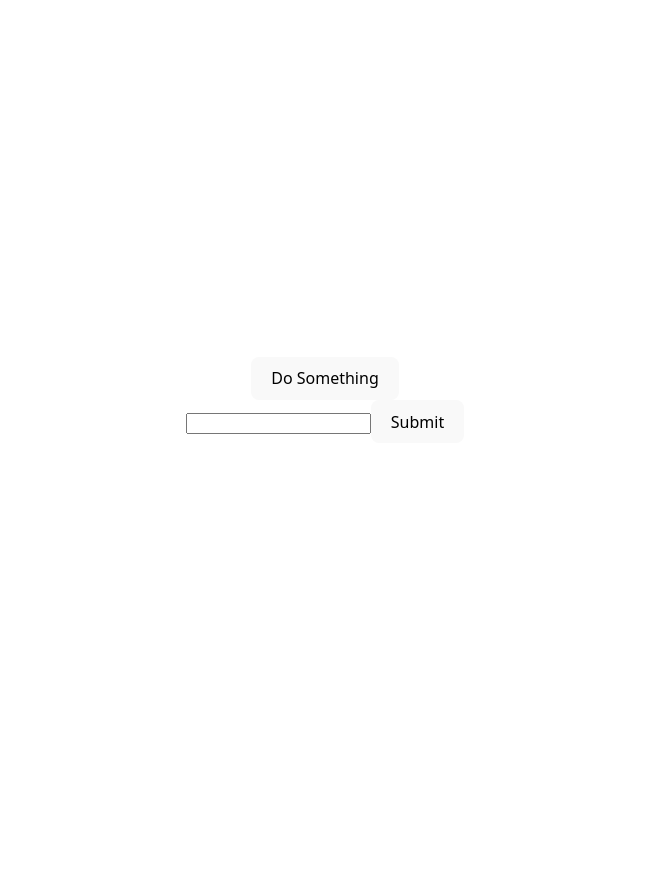
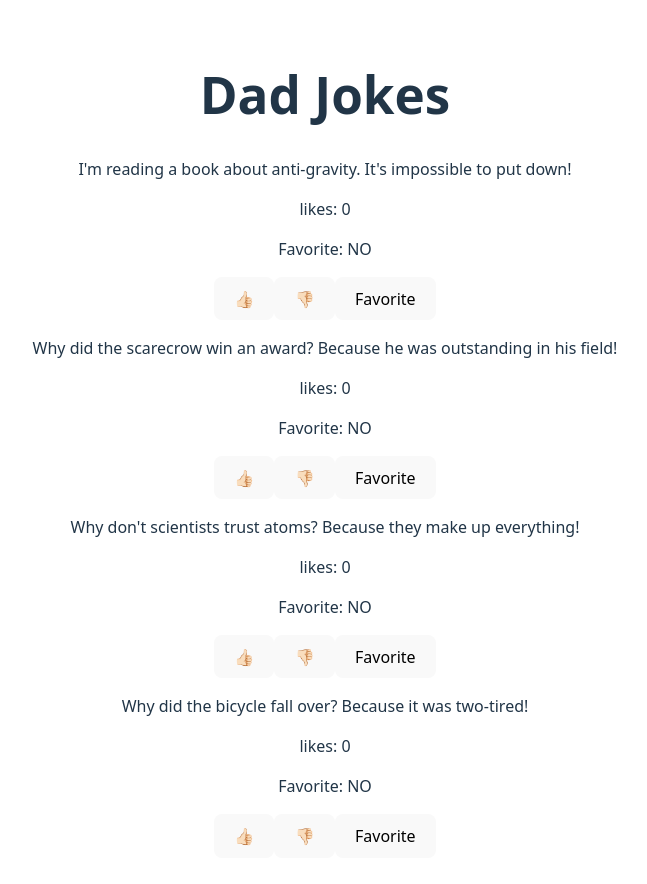
Before and after one commit to manikantareddy268/Sam-react, a React (Vite) app: page / in a window 1280 px wide. Shown: the top 884 px of the page, without its empty margins (315-962 px from the left). Before the commit the page ends 800 px from the top, so only its background shows below. Built offline with nearby package versions, Linux system fonts and the light colour scheme.

Commit message:
using useState

```diff
--- a/src/App.jsx
+++ b/src/App.jsx
@@ -7,23 +7,27 @@ function App() {
   const jokes =[
     {
       id: 1,
-      joke: "I'm reading a book about anti-gravity. It's impossible to put down!",
-      rating: 1
+      // joke:
+      text: "I'm reading a book about anti-gravity. It's impossible to put down!",
+      // rating: 1
     },
     {
       id: 2,
-      joke: "Why did the scarecrow win an award? Because he was outstanding in his field!",
-      rating: 4
+      // joke:
+      text: "Why did the scarecrow win an award? Because he was outstanding in his field!",
+      // rating: 4
     },
     {
       id: 3,
-      joke: "Why don't scientists trust atoms? Because they make up everything!",
-      rating: 5
+      // joke:
+      text: "Why don't scientists trust atoms? Because they make up everything!",
+      // rating: 5
     },
     {
       id: 4,
-      joke: "Why did the bicycle fall over? Because it was two-tired!",
-      rating: 4
+      // joke:
+      text: "Why did the bicycle fall over? Because it was two-tired!",
+      // rating: 4
     }
   ]
 
@@ -37,9 +41,9 @@ function App() {
 
   return (
       <div className="App">
-        {/* <h1>Dad Jokes</h1>
+        <h1>Dad Jokes</h1>
 
-        {jokes.map(joke => (
+        {/* {jokes.map(joke => (
           <Joke key={joke.id} joke={joke.joke} rating={joke.rating} />
         ))}
 
@@ -48,9 +52,13 @@ function App() {
           <Joke key={joke.id} joke={joke.joke} rating={joke.rating} />
         ))} */}
 
-        <button onClick={handleClick}>Do Something</button>
+        {jokes.map(joke => (
+          <Joke key={joke.id} id={joke.id} text={joke.text} />
+        ))}
 
-        <Form onSubmit={handleSubmit} />
+        {/* <button onClick={handleClick}>Do Something</button> */}
+
+        {/* <Form onSubmit={handleSubmit} /> */}
 
       </div>
   )
--- a/src/Joke.jsx
+++ b/src/Joke.jsx
@@ -1,18 +1,47 @@
-export default function Joke({joke, rating=0}) {
+import { use, useState } from "react"
 
-    let stars = ""
-    for (let i = 0; i < 5; i++) {
-        if (i < rating) {
-            stars += "★"
-        } else {
-            stars += "☆"
-        }
+// export default function Joke({joke, rating=0}) {
+export default function Joke({id, text}) {
+
+    // let stars = ""
+    // for (let i = 0; i < 5; i++) {
+    //     if (i < rating) {
+    //         stars += "★"
+    //     } else {
+    //         stars += "☆"
+    //     }
+    // }
+
+    const [likes, setLike] = useState(0)
+    const [dislikes, setDislike] = useState(0)
+    const [favorite, setFavorite] = useState(false)
+
+    const handleLike = () => {
+        const newLikes = likes + 1
+        setLike(newLikes)
+        console.log(`Liked joke with id: ${id}, total likes: ${newLikes}`)
+    }
+
+    const handleDislike = () => {
+        setDislike(dislikes + 1)
+        console.log(`Disliked joke with id: ${id}, total likes: ${likes}`)
+    }
+
+    const handleFavorite = () => {
+        setFavorite(!favorite)
     }
 
     return (
         <div>
-            <p>{joke}</p>
-            <p>{stars}</p>
+            {/* <p>{joke}</p>
+            <p>{stars}</p> */}
+
+            <p>{text}</p>
+            <p>likes: {likes - dislikes}</p>
+            <p>Favorite: {favorite ? "YES": "NO"}</p>
+            <button onClick={handleLike}>👍🏻</button>
+            <button onClick={handleDislike}>👎🏻</button>
+            <button onClick={handleFavorite}>Favorite</button>
         </div>
     )
 }
```
